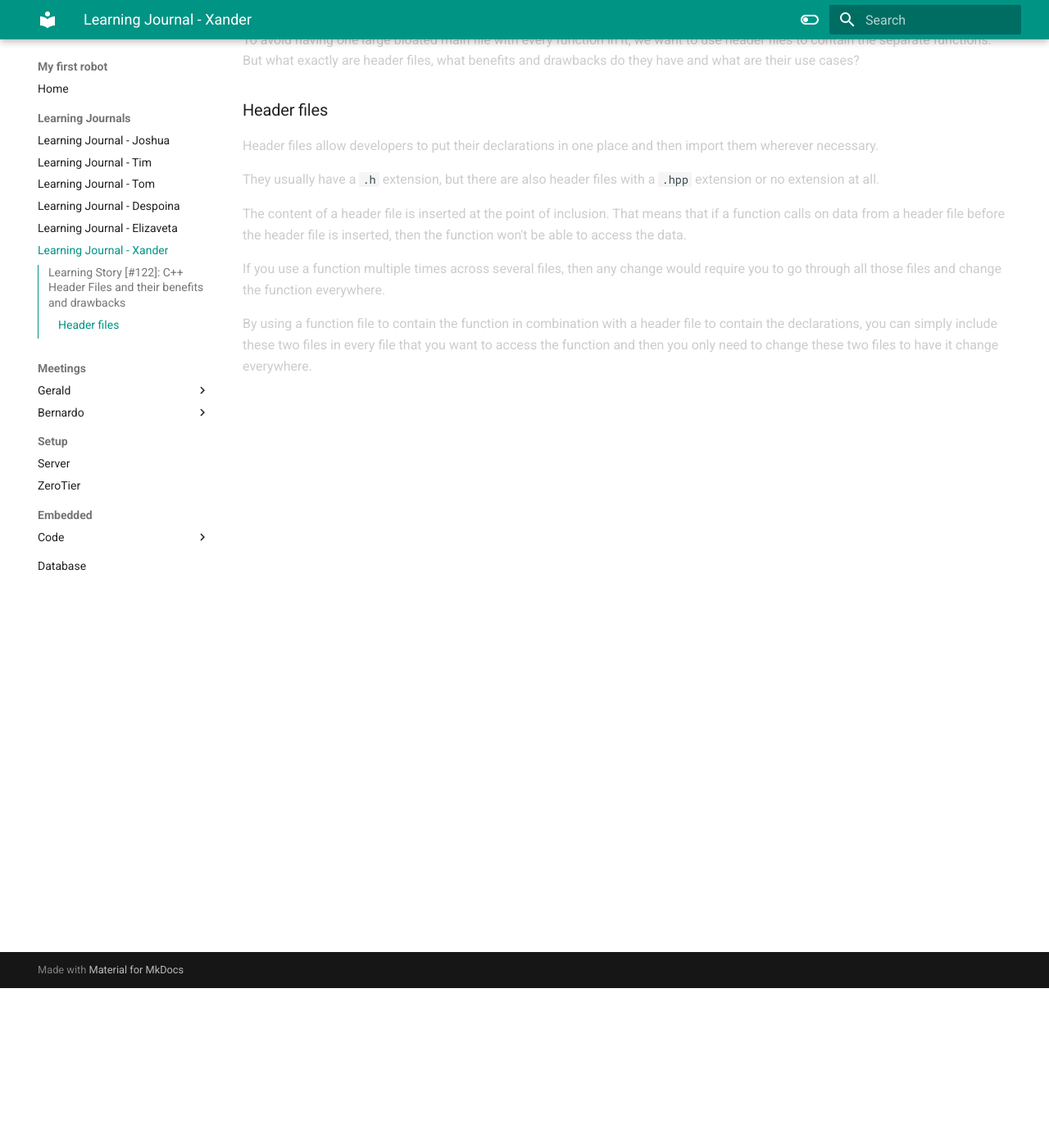
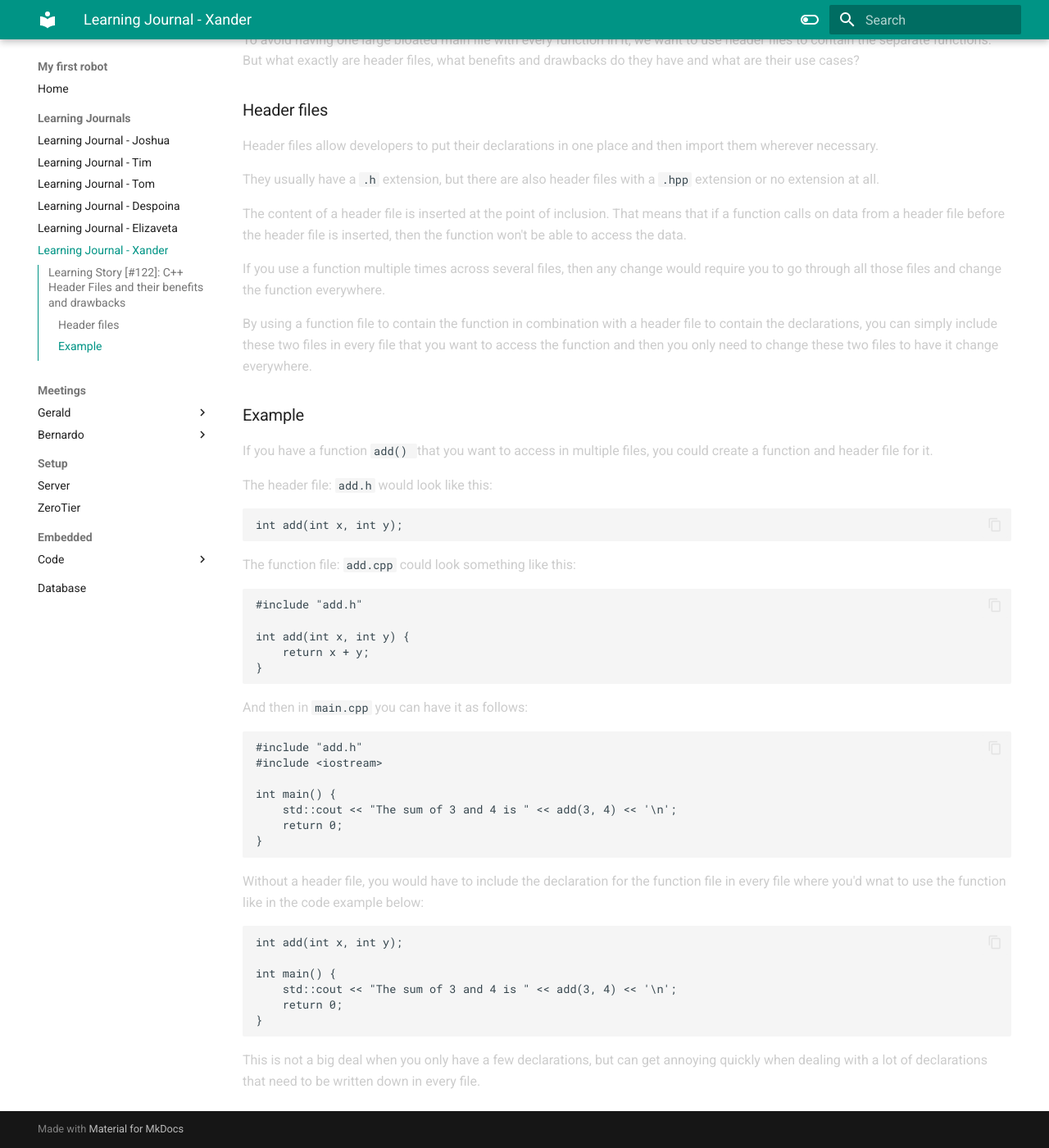
Before and after one commit to VioletHarmon2002/MyFirstRobot, an MkDocs documentation site: the page built from docs/Learning Journals/learning-journal-xander.md, in a window 1280 px wide and 1400 px high, scrolled down 195 px. Shown: the whole window at 82% size. Built offline with MkDocs 1.6.1 and Material for MkDocs 9.7.7, drawn with Linux system fonts in a browser that asks for light colours.

Commit message:
Added example to learning story

````diff
--- a/docs/Learning Journals/learning-journal-xander.md
+++ b/docs/Learning Journals/learning-journal-xander.md
@@ -15,3 +15,48 @@ The content of a header file is inserted at the point of inclusion. That means t
 If you use a function multiple times across several files, then any change would require you to go through all those files and change the function everywhere.
 
 By using a function file to contain the function in combination with a header file to contain the declarations, you can simply include these two files in every file that you want to access the function and then you only need to change these two files to have it change everywhere.
+
+### Example
+
+If you have a function <code> add() </code> that you want to access in multiple files, you could create a function and header file for it.
+
+The header file: <code>add.h</code> would look like this:
+
+```
+int add(int x, int y);
+```
+
+The function file: <code>add.cpp</code> could look something like this:
+
+```
+#include "add.h"
+
+int add(int x, int y) {
+    return x + y;
+}
+```
+
+And then in <code>main.cpp</code> you can have it as follows:
+
+```
+#include "add.h"
+#include <iostream>
+
+int main() {
+    std::cout << "The sum of 3 and 4 is " << add(3, 4) << '\n';
+    return 0;
+}
+```
+
+Without a header file, you would have to include the declaration for the function file in every file where you'd wnat to use the function like in the code example below:
+
+```
+int add(int x, int y);
+
+int main() {
+    std::cout << "The sum of 3 and 4 is " << add(3, 4) << '\n';
+    return 0;
+}
+```
+
+This is not a big deal when you only have a few declarations, but can get annoying quickly when dealing with a lot of declarations that need to be written down in every file.
````
